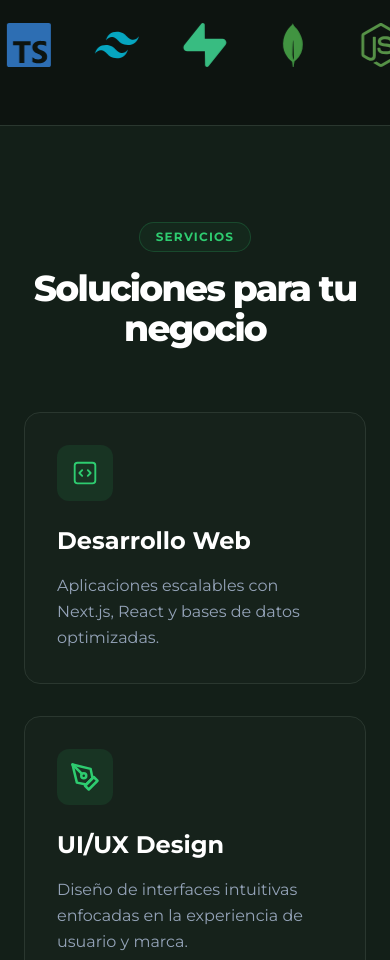
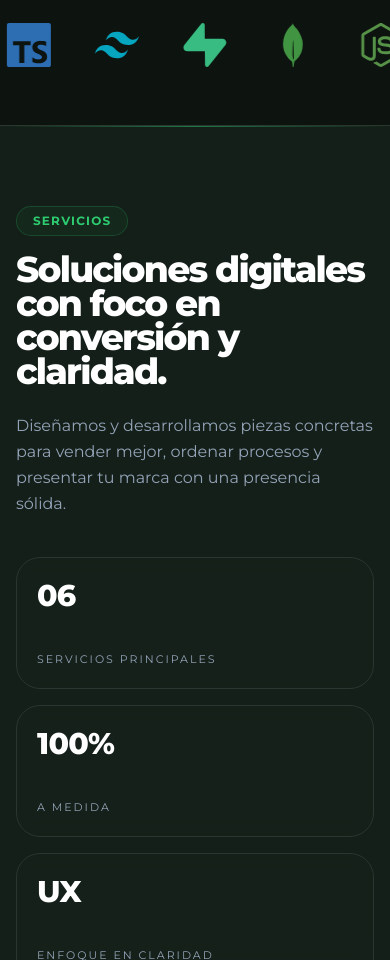
Before and after one commit to Estudio-Camaleon/estudio-camaleon-v2, a Next.js app: page / in a window 390 px wide. Shown: the part 1040-2000 px from the top of the page. Built offline with nearby package versions, Linux system fonts and the light colour scheme.

Commit message:
feat: seccion servicios y correcciones varias

```diff
--- a/src/app/page.tsx
+++ b/src/app/page.tsx
@@ -20,7 +20,7 @@ export default function Home() {
       <Navbar />
       <Hero />
       <TechCarousel />
-      <Services />
+      <Services showCtas={false} />
       <Portfolio />
       <Process />
       <Testimony/>
--- /dev/null
+++ b/src/app/servicios/page.tsx
@@ -0,0 +1,36 @@
+"use client";
+
+import { useEffect } from "react";
+import Navbar from "@/components/layout/Navbar";
+import Footer from "@/components/layout/Footer";
+import Services from "@/components/home/Services";
+
+export default function ServicesPage() {
+  useEffect(() => {
+    window.scrollTo(0, 0);
+  }, []);
+
+  return (
+    <main className="bg-bg-dark min-h-screen">
+      <Navbar />
+
+      <section className="relative pt-28 sm:pt-32 pb-8 sm:pb-10 bg-bg-dark overflow-hidden">
+        <div className="absolute inset-0 -z-10 bg-[radial-gradient(circle_at_top,_rgba(46,204,112,0.14),_transparent_30%),radial-gradient(circle_at_bottom_right,_rgba(46,204,112,0.08),_transparent_24%)]" />
+        <div className="max-w-5xl mx-auto px-4 sm:px-6 text-center">
+          <span className="section-badge">Servicios</span>
+          <h1 className="title-main text-4xl sm:text-5xl md:text-7xl mt-4 mb-6 text-white leading-[0.95]">
+            Servicios pensados para crecer
+          </h1>
+          <p className="text-text-secondary text-base sm:text-lg md:text-xl max-w-3xl mx-auto leading-relaxed">
+            Construimos productos digitales con foco en claridad, rendimiento y
+            resultado real para tu negocio.
+          </p>
+        </div>
+      </section>
+
+      <Services />
+
+      <Footer />
+    </main>
+  );
+}
--- a/src/components/home/Services.tsx
+++ b/src/components/home/Services.tsx
@@ -1,44 +1,124 @@
 "use client";
 
 import { servicesData } from "@/data/services"; // Importamos los datos
-import { HiOutlineCodeBracketSquare } from "react-icons/hi2";
-import { FiLink, FiPenTool } from "react-icons/fi";
+import Link from "next/link";
+import {
+  FiGrid,
+  FiGlobe,
+  FiLayout,
+  FiLayers,
+  FiMonitor,
+  FiShoppingCart,
+} from "react-icons/fi";
 
 const serviceIcons = {
-  code: HiOutlineCodeBracketSquare,
-  design_services: FiPenTool,
-  api: FiLink,
+  landing: FiLayout,
+  management: FiGrid,
+  institutional: FiGlobe,
+  multipage: FiLayers,
+  ecommerce: FiShoppingCart,
+  custom: FiMonitor,
 } as const;
 
-const Services = () => {
+type ServicesProps = {
+  showCtas?: boolean;
+};
+
+const Services = ({ showCtas = true }: ServicesProps) => {
   return (
-    <section id="servicios" className="py-24 bg-bg-darker">
-      <div className="max-w-6xl mx-auto px-6">
-        <div className="text-center mb-16">
+    <section
+      id="servicios"
+      className="relative overflow-hidden py-20 sm:py-24 md:py-32 bg-bg-darker"
+    >
+      <div className="absolute inset-0 -z-10 bg-[radial-gradient(circle_at_top_left,_rgba(46,204,112,0.16),_transparent_35%),radial-gradient(circle_at_bottom_right,_rgba(46,204,112,0.08),_transparent_30%)]" />
+      <div className="absolute inset-x-0 top-0 h-px bg-gradient-to-r from-transparent via-primary/50 to-transparent" />
+
+      <div className="max-w-7xl mx-auto px-4 sm:px-6 relative z-10">
+        <div className="grid gap-10 xl:grid-cols-[1.05fr_0.95fr] items-start mb-14 sm:mb-16 lg:mb-20">
+          <div className="max-w-3xl">
             <span className="section-badge">Servicios</span>
-          <h2 className="title-main text-4xl md:text-5xl mb-6">
-            Soluciones para tu negocio
+            <h2 className="title-main text-4xl sm:text-5xl lg:text-6xl max-w-3xl leading-[0.95] mb-6">
+              Soluciones digitales con foco en conversión y claridad.
             </h2>
+            <p className="text-text-secondary max-w-2xl text-base sm:text-lg md:text-xl leading-relaxed">
+              Diseñamos y desarrollamos piezas concretas para vender mejor,
+              ordenar procesos y presentar tu marca con una presencia sólida.
+            </p>
+
+            {showCtas && (
+              <div className="mt-8 sm:mt-10 flex flex-col sm:flex-row gap-4 sm:items-center">
+                <Link
+                  href="/contact"
+                  className="cta-button text-center w-full sm:w-auto"
+                >
+                  Solicitar presupuesto
+                </Link>
+                <Link
+                  href="/portfolio"
+                  className="px-8 py-3.5 rounded-xl border border-border-dark bg-white/5 text-white font-bold hover:border-primary hover:text-primary transition-all text-center w-full sm:w-auto"
+                >
+                  Ver portafolio
+                </Link>
+              </div>
+            )}
           </div>
 
-        <div className="grid grid-cols-1 md:grid-cols-3 gap-8">
-          {servicesData.map((service) => {
+          <div className="grid grid-cols-1 sm:grid-cols-2 gap-4 md:gap-5">
+            {[
+              { value: "06", label: "servicios principales" },
+              { value: "100%", label: "a medida" },
+              { value: "UX", label: "enfoque en claridad" },
+              { value: "SEO", label: "base lista para crecer" },
+            ].map((item) => (
+              <div
+                key={item.label}
+                className="rounded-3xl border border-border-dark bg-surface-dark/70 p-5 sm:p-6 md:p-7 backdrop-blur-sm min-h-[132px] flex flex-col justify-between"
+              >
+                <div className="text-3xl md:text-4xl font-black text-white tracking-tight">
+                  {item.value}
+                </div>
+                <p className="mt-2 text-[11px] sm:text-sm text-text-secondary uppercase tracking-[0.18em] leading-snug">
+                  {item.label}
+                </p>
+              </div>
+            ))}
+          </div>
+        </div>
+
+        <div className="grid grid-cols-1 md:grid-cols-2 xl:grid-cols-3 gap-5 sm:gap-6 lg:gap-8">
+          {servicesData.map((service, index) => {
             const Icon = serviceIcons[service.icon];
 
             return (
               <div
                 key={service.title}
-                className="bg-surface-dark p-8 rounded-2xl border border-border-dark hover:border-primary transition-all duration-300 group"
+                className="group relative overflow-hidden rounded-[1.75rem] border border-border-dark bg-[linear-gradient(180deg,_rgba(255,255,255,0.05),_rgba(255,255,255,0.02))] p-6 sm:p-8 min-h-[260px] shadow-[0_20px_60px_rgba(0,0,0,0.25)] transition-all duration-500 hover:-translate-y-2 hover:border-primary/60"
               >
-                <div className="w-14 h-14 bg-primary/10 flex items-center justify-center rounded-xl mb-6 text-primary group-hover:bg-primary group-hover:text-dark transition-all duration-300">
-                  <Icon className="text-3xl" aria-hidden="true" />
+                <div className="absolute inset-0 bg-gradient-to-br from-primary/10 via-transparent to-transparent opacity-0 group-hover:opacity-100 transition-opacity duration-500" />
+                <div className="relative z-10 flex h-full flex-col">
+                  <div className="flex items-start justify-between gap-4 mb-6 sm:mb-8">
+                    <div className="w-14 h-14 sm:w-16 sm:h-16 rounded-2xl bg-primary/10 border border-primary/20 flex items-center justify-center text-primary group-hover:bg-primary group-hover:text-dark transition-all duration-300 shrink-0">
+                      <Icon className="text-2xl sm:text-3xl" aria-hidden="true" />
                     </div>
-                <h3 className="text-2xl font-bold mb-4 text-white">
+                    <span className="text-[10px] uppercase tracking-[0.35em] text-text-secondary pt-1">
+                      {String(index + 1).padStart(2, "0")}
+                    </span>
+                  </div>
+
+                  <h3 className="text-xl sm:text-2xl font-black mb-4 text-white tracking-tight">
                     {service.title}
                   </h3>
-                <p className="text-text-secondary leading-relaxed">
+                  <p className="text-text-secondary leading-relaxed text-sm sm:text-base">
                     {service.description}
                   </p>
+
+                  <div className="mt-7 pt-5 border-t border-border-dark/70 flex items-center justify-between gap-4">
+                    <span className="text-[11px] uppercase tracking-[0.25em] text-primary font-bold">
+                      Desarrollo estratégico
+                    </span>
+                    <span className="text-text-secondary text-sm">+</span>
+                  </div>
+                </div>
               </div>
             );
           })}
--- a/src/data/services.ts
+++ b/src/data/services.ts
@@ -1,6 +1,12 @@
 // src/data/services.ts
 
-export type IconName = "code" | "design_services" | "api";
+export type IconName =
+  | "landing"
+  | "management"
+  | "institutional"
+  | "multipage"
+  | "ecommerce"
+  | "custom";
 
 export interface Service {
   title: string;
@@ -10,18 +16,39 @@ export interface Service {
 
 export const servicesData: Service[] = [
   {
-    title: "Desarrollo Web",
-    description: "Aplicaciones escalables con Next.js, React y bases de datos optimizadas.",
-    icon: "code",
+    title: "Landing Page",
+    description:
+      "Páginas de alto impacto pensadas para convertir visitas en consultas y ventas.",
+    icon: "landing",
   },
   {
-    title: "UI/UX Design",
-    description: "Diseño de interfaces intuitivas enfocadas en la experiencia de usuario y marca.",
-    icon: "design_services",
+    title: "Sistemas de Gestión",
+    description:
+      "Plataformas internas para organizar operaciones, procesos y datos de tu negocio.",
+    icon: "management",
   },
   {
-    title: "Integraciones API",
-    description: "Conexión eficiente con servicios externos, pagos y automatización de procesos.",
-    icon: "api",
+    title: "Web Institucional",
+    description:
+      "Sitios elegantes para presentar tu marca, servicios, trayectoria y medios de contacto.",
+    icon: "institutional",
+  },
+  {
+    title: "Web Multipágina",
+    description:
+      "Estructuras completas para proyectos que necesitan varias secciones o áreas de contenido.",
+    icon: "multipage",
+  },
+  {
+    title: "Ecommerce",
+    description:
+      "Tiendas online preparadas para mostrar productos, vender y gestionar pedidos.",
+    icon: "ecommerce",
+  },
+  {
+    title: "Proyectos Personalizados",
+    description:
+      "Desarrollos a medida según la necesidad concreta de tu marca, equipo o negocio.",
+    icon: "custom",
   },
 ];
--- a/src/data/team.ts
+++ b/src/data/team.ts
@@ -23,7 +23,7 @@ export const teamData: TeamMember[] = [
     },
   },
   {
-    name: "Niconeta",
+    name: "Nicolás Moya",
     role: "Junior Full-Stack Developer",
     specialty: "Frontend Animations & GSAP",
     image: "/images/team/Nicolas.webp",
@@ -34,7 +34,7 @@ export const teamData: TeamMember[] = [
     },
   },
   {
-    name: "Maxi.1197",
+    name: "Maximiliano Figueroa",
     role: "Designer",
     specialty: "UI/UX & 3D Cards Design",
     image: "/images/team/Maxi.webp",
@@ -45,7 +45,7 @@ export const teamData: TeamMember[] = [
     },
   },
   {
-    name: "DEA",
+    name: "Darío Atencio",
     role: "Scrum & Product Marketing",
     specialty: "Agile Methodologies & Strategy",
     image: "/images/team/Dario.webp",
```
Also changed, not shown: src/app/team/page.tsx (+49 -1 lines), src/components/layout/Navbar.tsx (+70 -16 lines). Lines whose indentation alone changed are shown as unchanged.
